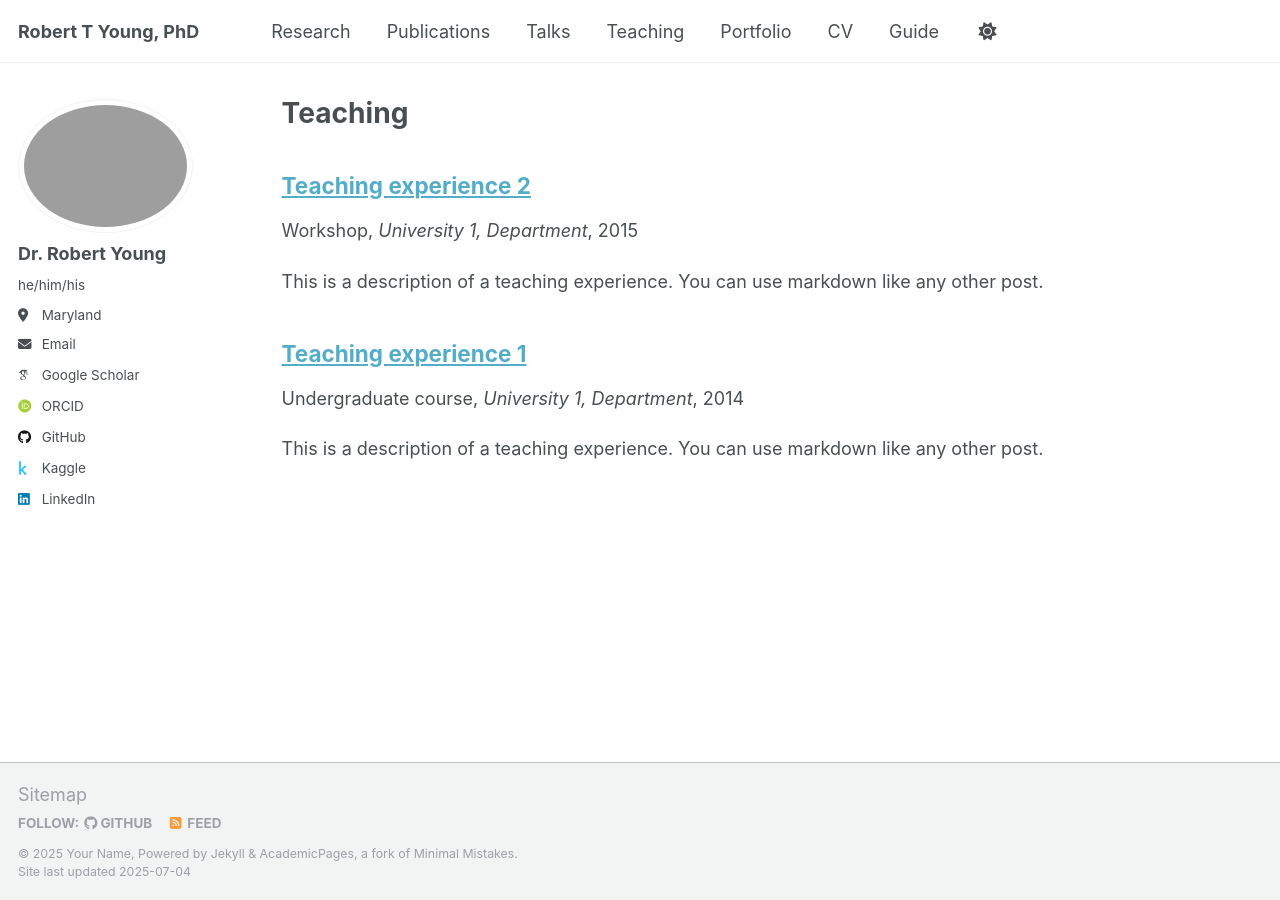
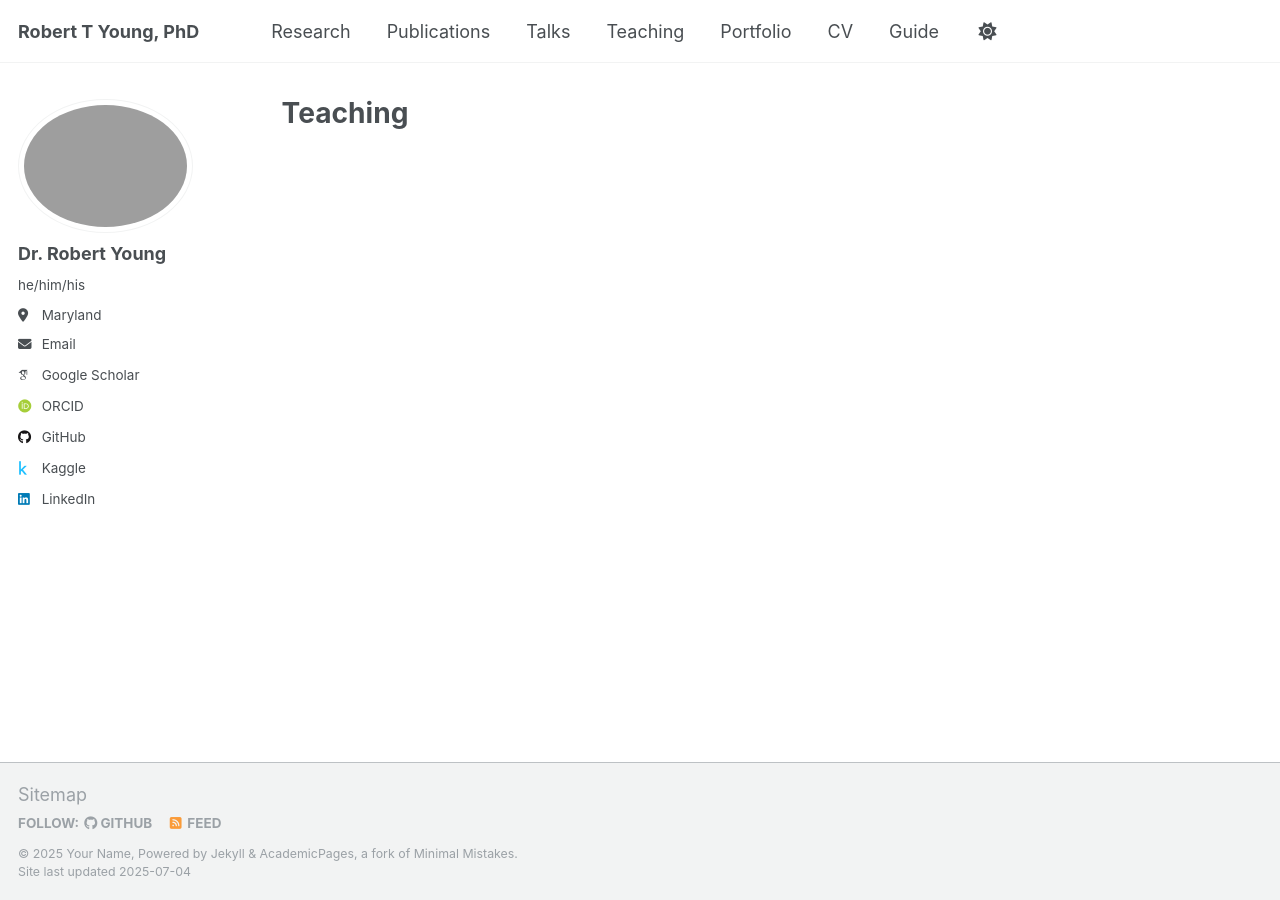
Before and after one commit to rty10/rty10.github.io, a Jekyll site: the page built from _pages/teaching.html, in a window 1280 px wide. Built offline with Jekyll 4.4.1, drawn with Linux system fonts in a browser that asks for light colours; some web fonts are replaced; a script that is not in the unit is left out; a file with an impossible date is left out.

Commit message:
update 7

```diff
--- a/_teaching/2014-spring-teaching-1.md
+++ /dev/null
@@ -1,20 +0,0 @@
----
-title: "Teaching experience 1"
-collection: teaching
-type: "Undergraduate course"
-permalink: /teaching/2014-spring-teaching-1
-venue: "University 1, Department"
-date: 2014-01-01
-location: "City, Country"
----
-
-This is a description of a teaching experience. You can use markdown like any other post.
-
-Heading 1
-======
-
-Heading 2
-======
-
-Heading 3
-======
--- a/_teaching/2015-spring-teaching-2.md
+++ /dev/null
@@ -1,20 +0,0 @@
----
-title: "Teaching experience 2"
-collection: teaching
-type: "Workshop"
-permalink: /teaching/2015-spring-teaching-1
-venue: "University 1, Department"
-date: 2015-01-01
-location: "City, Country"
----
-
-This is a description of a teaching experience. You can use markdown like any other post.
-
-Heading 1
-======
-
-Heading 2
-======
-
-Heading 3
-======
```
Also changed, not shown: README.md (+5 -94 lines), _pages/cv.md (+6 -1 lines), _teaching/2009-appstate.md (added, +14 -0 lines), _teaching/2013-rutgers.md (added, +20 -0 lines), _teaching/2023-umd.md (added, +31 -0 lines).
